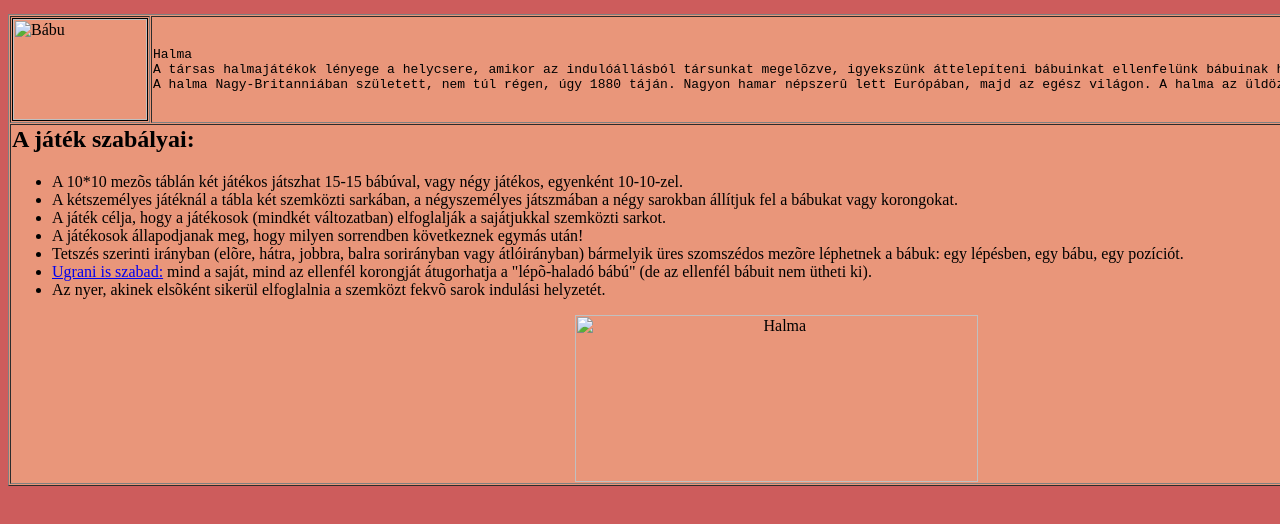
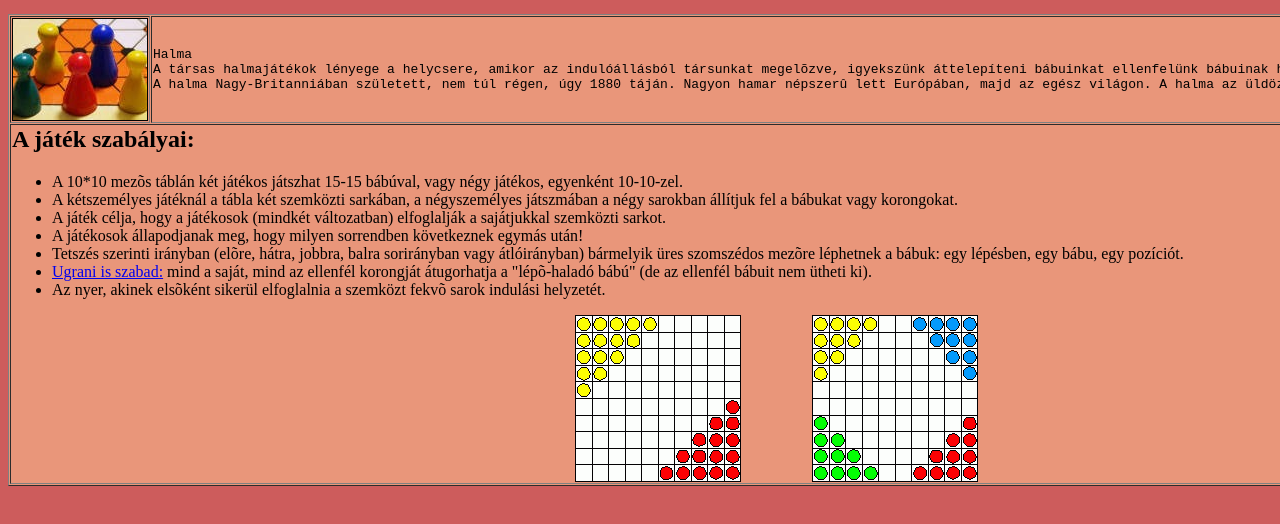
Before and after one commit to erdeioliver/halma, a plain HTML site: page index.html in a window 1280 px wide. Shown: the part 42-566 px from the top of the page. Drawn offline with Linux system fonts and the light colour scheme.

Commit message:
Update index.html

```diff
--- a/index.html
+++ b/index.html
@@ -8,7 +8,7 @@
 <table align="center" bgcolor="darksalmon" border="1" cellpadding="1" cellspacing="1" style="width:80%;">
 	<tbody>
 		<tr>
-			<td><img alt="Bábu" src="content/images/2005/3halma/babu.jpg" style="width: 134px; height: 101px; border-width: 1px; border-style: solid;" /></td>
+			<td><img alt="Bábu" src="babu.jpg" style="width: 134px; height: 101px; border-width: 1px; border-style: solid;" /></td>
 			<td>
 			<pre>
 Halma
@@ -31,7 +31,7 @@ A halma Nagy-Britanni&aacute;ban sz&uuml;letett, nem t&uacute;l r&eacute;gen, &u
 				<li>Az nyer, akinek els&otilde;k&eacute;nt siker&uuml;l elfoglalnia a szemk&ouml;zt fekv&otilde; sarok indul&aacute;si helyzet&eacute;t.</li>
 			</ul>
 
-			<p style="text-align: center;"><img alt="Halma" src="content/images/2005/3halma/halma.gif" style="width: 403px; height: 167px;" /></p>
+			<p style="text-align: center;"><img alt="Halma" src="halma.gif" style="width: 403px; height: 167px;" /></p>
 			</td>
 		</tr>
 	</tbody>
```
